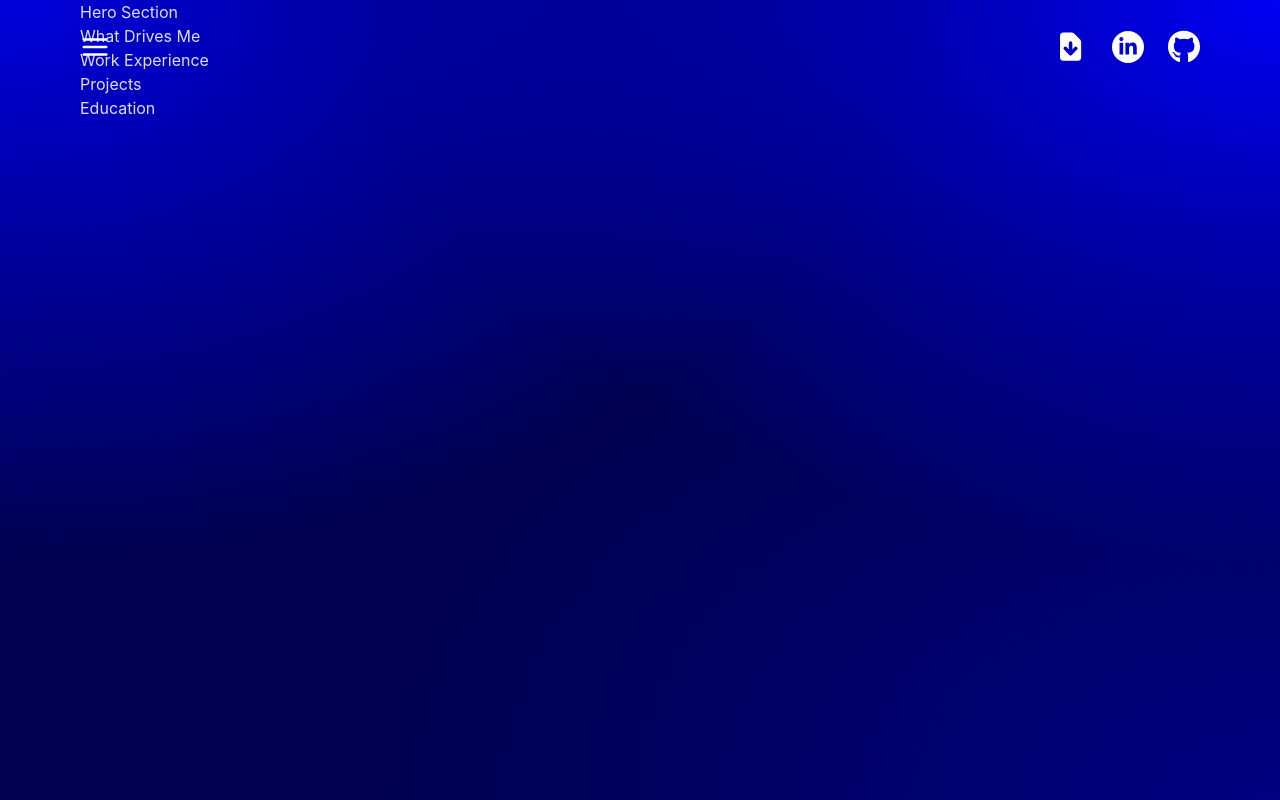
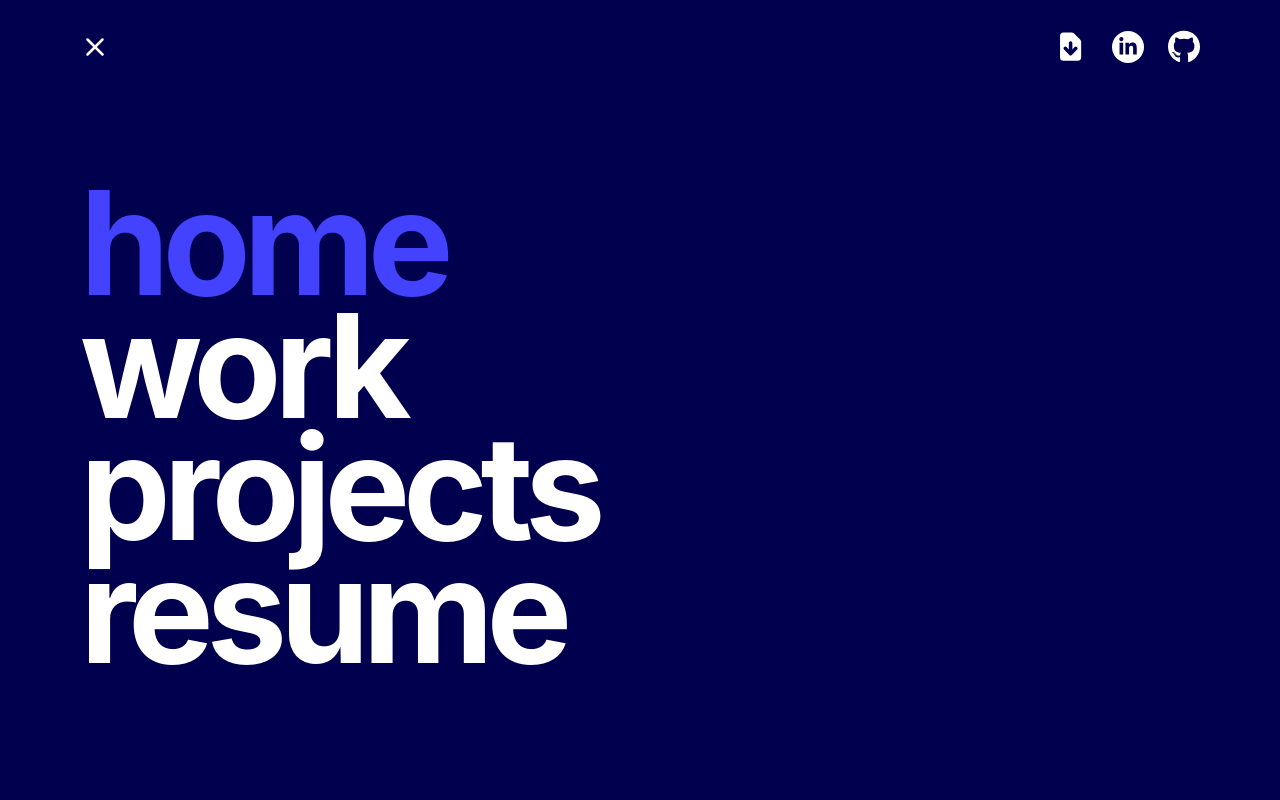
Before and after one commit to faiyamm/Portfolio2026, a React (Vite) app: page / in a window 1280 px wide. Both pictures are taken after a click on the button "Open menu". Built offline with nearby package versions, Linux system fonts and the light colour scheme; no server answers.

Commit message:
Add navbar component

```diff
--- a/src/components/layout/Navbar.tsx
+++ b/src/components/layout/Navbar.tsx
@@ -4,11 +4,13 @@ import { FaGithub, FaLinkedinIn } from "react-icons/fa";
 import { HiDocumentDownload } from "react-icons/hi";
 import { useState, useEffect } from "react";
 import { AnimatePresence, motion } from "framer-motion";
+import { useLocation } from "react-router-dom";
+
 
 export const Navbar = () => {
 
     const [isMenuOpen, setIsMenuOpen] = useState(false);
-    // const location = useLocation();
+    const location = useLocation();
 
     useEffect(() => {
         if (isMenuOpen) {
@@ -27,36 +29,58 @@ export const Navbar = () => {
 
     return (
         <>
-            <nav className="fixed top-0 left-0 right-0 z-50">
-                {/* Navbar content */}
+            <nav className="fixed top-0 left-0 right-0 z-[70]">
+
                 <div className="layout-container flex justify-between items-center py-6">
 
                     <button
-                        onClick={() => setIsMenuOpen(true)}
-                        aria-label="Open menu"
-                        className="p-2 -ml-2 text-white z-50 mix-blend-difference"
+                        onClick={() => setIsMenuOpen(!isMenuOpen)}
+                        aria-label={isMenuOpen ? "Close menu" : "Open menu"}
+                        className="relative z-[70] p-2 -ml-2 text-white"
                     >
-                        <FiMenu className="text-white text-3xl cursor-pointer" />
+                        <AnimatePresence mode="wait">
+                            {isMenuOpen ? (
+                                <motion.div
+                                    key="close"
+                                    initial={{ opacity: 0, rotate: -90 }}
+                                    animate={{ opacity: 1, rotate: 0 }}
+                                    exit={{ opacity: 0, rotate: 90 }}
+                                    transition={{ duration: 0.2 }}
+                                >
+                                    <FiX className="text-3xl cursor-pointer" />
+                                </motion.div>
+                            ) : (
+                                <motion.div
+                                    key="menu"
+                                    initial={{ opacity: 0, rotate: 90 }}
+                                    animate={{ opacity: 1, rotate: 0 }}
+                                    exit={{ opacity: 0, rotate: -90 }}
+                                    transition={{ duration: 0.2 }}
+                                >
+                                    <FiMenu className="text-3xl cursor-pointer" />
+                                </motion.div>
+                            )}
+                        </AnimatePresence>
                     </button>
 
-                    <div className="flex gap-6 items-center">
+                    <div className="flex gap-6 items-center relative z-[70]">
                         <Link to="/" aria-label="Download CV">
                             <HiDocumentDownload className="text-white text-[2.2rem] cursor-pointer" />
                         </Link>
 
                         <a
-                            href="https://www.linkedin.com/in/perezalmaraz/"
+                            href={import.meta.env.VITE_LINKEDIN_URL}
                             target="_blank"
                             rel="noopener noreferrer"
                             aria-label="LinkedIn Profile"
                         >
                             <div className="w-8 h-8 bg-white rounded-full flex items-center justify-center">
-                                <FaLinkedinIn className="text-[var(--color-primary-500)] text-xl cursor-pointer" />
+                                <FaLinkedinIn className={`${isMenuOpen ? "text-[var(--color-secondary-600)]" : "text-[var(--color-primary-500)]"} text-xl cursor-pointer transition-colors duration-300`} />
                             </div>
                         </a>
 
                         <a
-                            href="https://github.com/faiyamm"
+                            href={import.meta.env.VITE_GITHUB_URL}
                             target="_blank"
                             rel="noopener noreferrer"
                             aria-label="GitHub Profile"
@@ -69,6 +93,50 @@ export const Navbar = () => {
                 </div>
             </nav>
 
+            <AnimatePresence>
+                {isMenuOpen && (
+                    <motion.div
+                        initial={{ opacity: 0 }}
+                        animate={{ opacity: 1 }}
+                        exit={{ opacity: 0 }}
+                        transition={{ duration: 0.3 }}
+
+                        className="fixed inset-0 z-[60] bg-[var(--color-secondary-600)] flex flex-col justify-end pb-20 md:pb-32"
+                    >
+
+                        <div className="layout-container flex flex-col">
+                            {menuLinks.map((link) => (
+                                <Link
+                                    key={link.title}
+                                    to={link.path}
+                                    onClick={() => setIsMenuOpen(false)}
+                                    className={`
+                                        text-[17vw] md:text-[9rem] font-bold leading-[0.85] tracking-tighter lowercase
+                                        transition-colors duration-300
+                                        ${(location.pathname + location.hash) === link.path
+                                            ? "text-[var(--color-primary-400)]"
+                                            : "text-white hover:text-[var(--color-primary-400)]"
+                                        }
+                                    `}
+                                >
+                                    {link.title}
+                                </Link>
+                            ))}
+
+                            <a
+                                href=""
+                                download=""
+                                onClick={() => setIsMenuOpen(false)}
+                                className="text-[17vw] md:text-[9rem] font-bold leading-[0.85] tracking-tighter lowercase text-white hover:text-[#7575FF] transition-colors duration-300"
+                            >
+                                resume
+                            </a>
+                        </div>
+
+                    </motion.div>
+                )}
+            </AnimatePresence>
+
         </>
     );
 };
```
Also changed, not shown: 1 other file (tests, documents, lock files or other folders).
